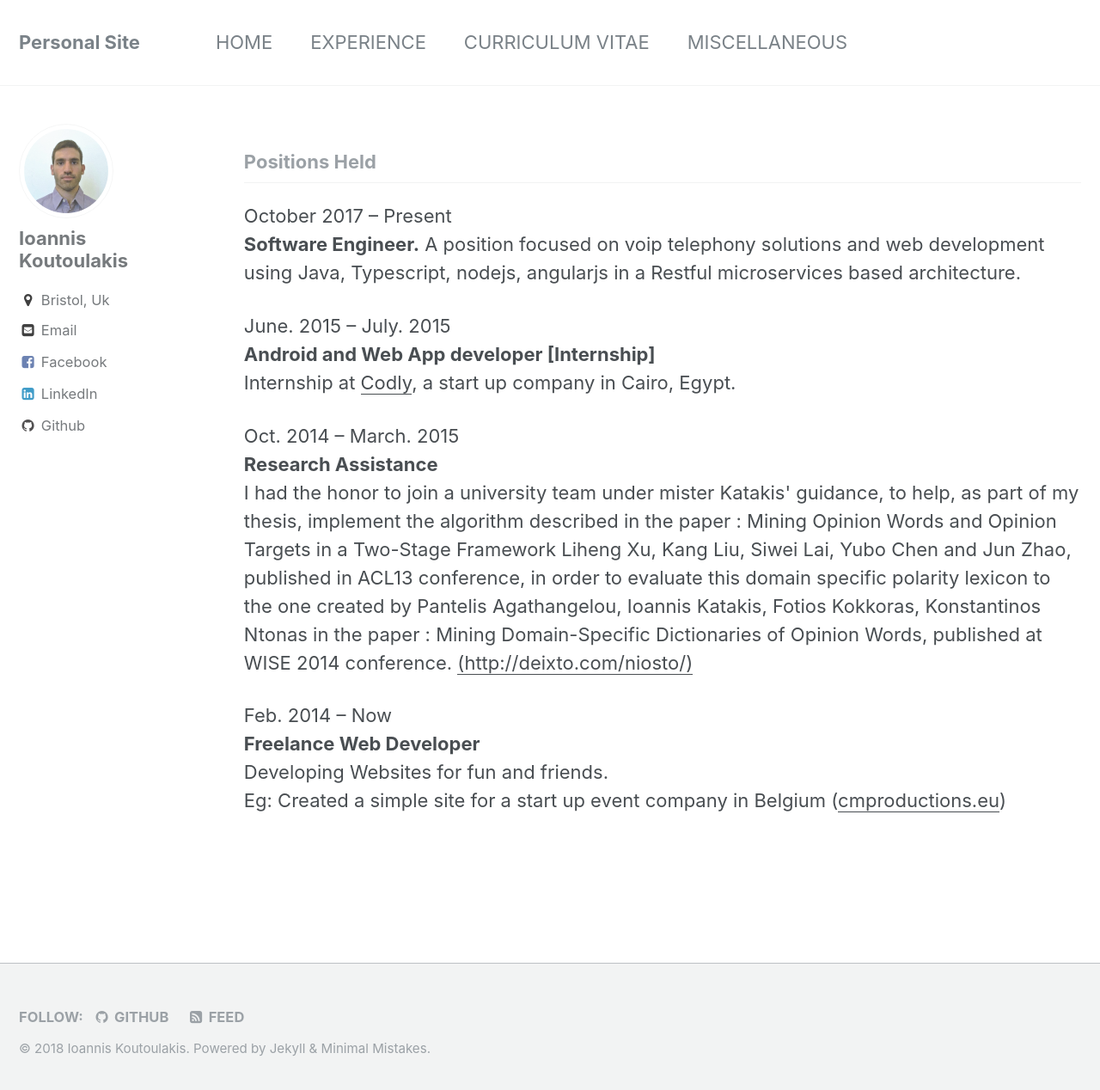
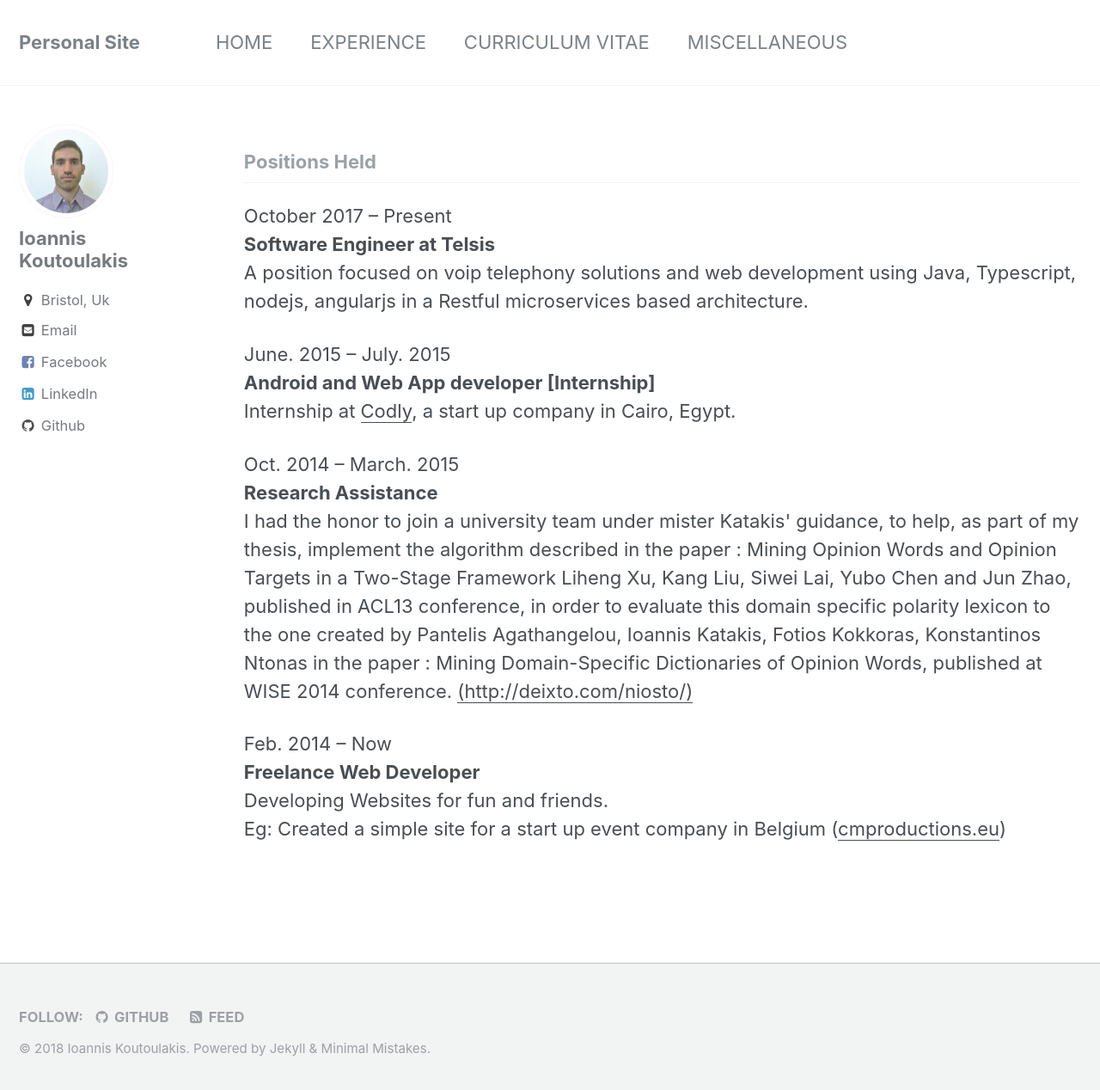
Before and after one commit to Koutoulakis/Koutoulakis.github.io, a Jekyll site: the page built from xp.html, in a window 1280 px wide and 1276 px high. Shown: the top 1268 px of the window at 86% size. Built offline with Jekyll 4.4.1, drawn with Linux system fonts in a browser that asks for light colours.

Commit message:
Update xp.html

```diff
--- a/xp.html
+++ b/xp.html
@@ -8,7 +8,8 @@ author_profile: true
 <h3 class="archive__subtitle">Positions Held</h3>
 <p>
 October 2017 – Present<br>
-<strong>Software Engineer.</strong> A position focused on voip telephony solutions and web development using Java, Typescript, nodejs, angularjs in a Restful microservices based architecture.
+<strong>Software Engineer at Telsis</strong><br>
+A position focused on voip telephony solutions and web development using Java, Typescript, nodejs, angularjs in a Restful microservices based architecture.
 </p>
 <p>
 June. 2015 – July. 2015<br>
```
